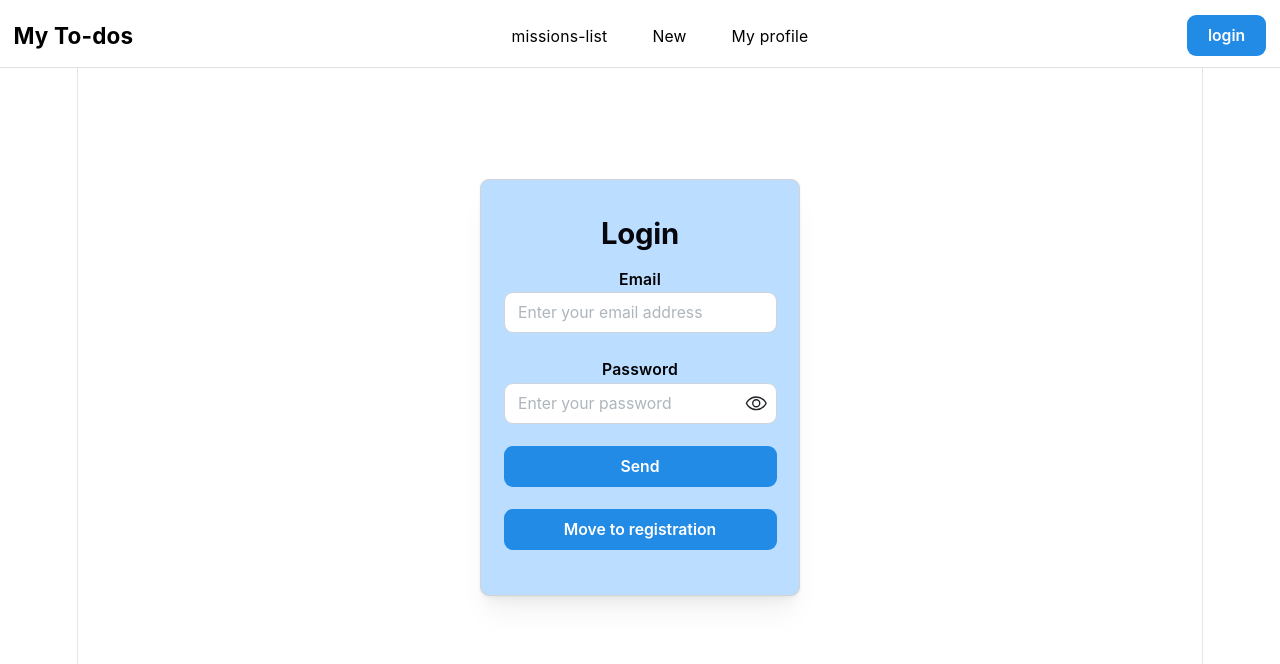
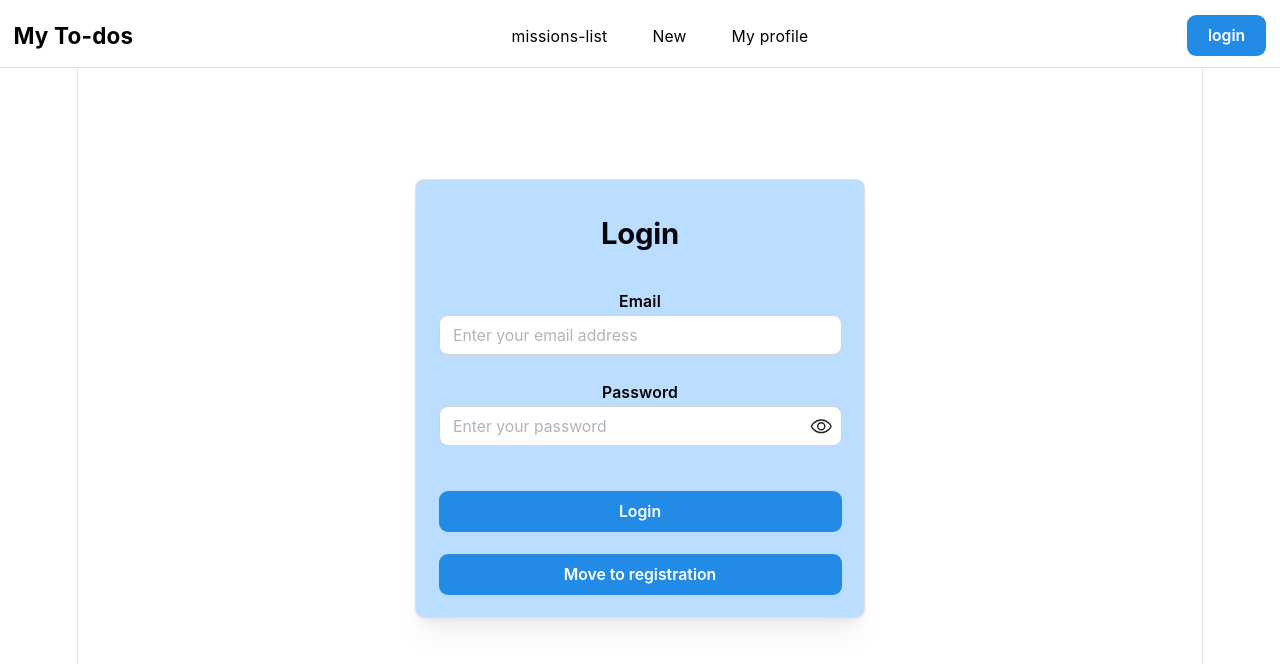
Before and after one commit to simcha-art/to-do-list, a React (Vite) app in the folder frontend/: page /login in a window 1280 px wide. Shown: the top 664 px of the page. Built offline with nearby package versions, Linux system fonts and the light colour scheme.

Commit message:
change: login form use generic form

```diff
--- /dev/null
+++ b/frontend/src/components/users/LoginForm_v2.tsx
@@ -0,0 +1,74 @@
+import { Paper, Button, Title, Flex } from "@mantine/core";
+import { UserAtom } from "../../atoms/UserAtom";
+import { useSetAtom } from "jotai";
+import type { User, UserWithMission } from "../../types";
+import { missionsAtom } from "../../atoms/MissionsAtom";
+import { useAxios } from "../../hooks/useAxios";
+import { useNavigate } from "react-router-dom";
+import GenericForm, { type GenericFormProps } from "../GenericForm";
+
+function LoginForm_v2({ onSuccess }: { onSuccess: () => void }) {
+    const feilds: GenericFormProps["feilds"] = [
+        {
+            feildName: "email",
+            initialValue: "",
+            label: "Email",
+            placeHolder: "Enter your email address",
+            type: "text",
+        },
+        {
+            feildName: "password",
+            initialValue: "",
+            label: "Password",
+            placeHolder: "Enter your password",
+            type: "password",
+        },
+    ];
+    const navigate = useNavigate();
+    const { loading, error, exec } = useAxios<UserWithMission>();
+    const setUser = useSetAtom(UserAtom);
+    const setMissions = useSetAtom(missionsAtom);
+    async function handleSubmit(values: User) {
+        const data = await exec("/users/login", "POST", values);
+        if (data) {
+            const { id, name, email, missions } = data;
+
+            setMissions(missions);
+            setUser({ id, name, email });
+            localStorage.setItem("user", JSON.stringify({ id, name, email }));
+            onSuccess();
+        }
+    }
+
+    return (
+        <>
+            <Paper
+                shadow="md"
+                p={"lg"}
+                radius={"md"}
+                w={400}
+                mt={20}
+                withBorder
+                bg={"#bbddff"}
+            >
+                <Flex direction={"column"} gap={"lg"} justify={"center"}>
+                    <Title order={2} p={10}>
+                        Login
+                    </Title>
+                    <GenericForm
+                        loading={loading}
+                        error={error}
+                        feilds={feilds}
+                        buttonTitle="Login"
+                        onSubmit={handleSubmit}
+                    />
+                    <Button onClick={() => navigate("/register")}>
+                        Move to registration
+                    </Button>
+                </Flex>
+            </Paper>
+        </>
+    );
+}
+
+export default LoginForm_v2;
--- a/frontend/src/pages/users/LoginPage.tsx
+++ b/frontend/src/pages/users/LoginPage.tsx
@@ -1,13 +1,13 @@
 import { useNavigate } from 'react-router-dom'
-import LoginForm from '../../components/users/LoginForm'
 import { Center } from '@mantine/core'
+import LoginForm_v2 from '../../components/users/LoginForm_v2'
 
 function LoginPage() {
   const navigate = useNavigate()
   return (
     <Center h={"80vh"}>
 
-      <LoginForm onSuccess={() => navigate("/missions-list")}/>
+      <LoginForm_v2 onSuccess={() => navigate("/missions-list")}/>
     </Center>
   )
 }
```
